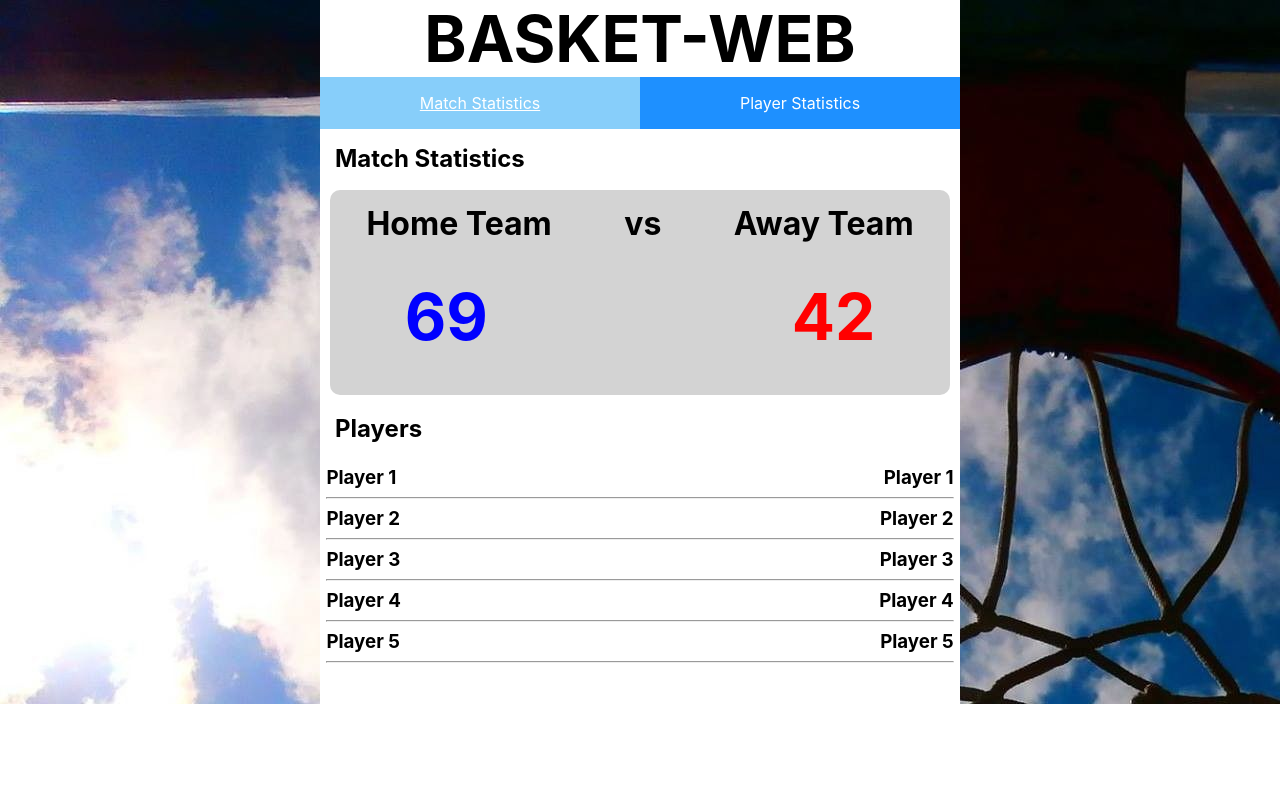
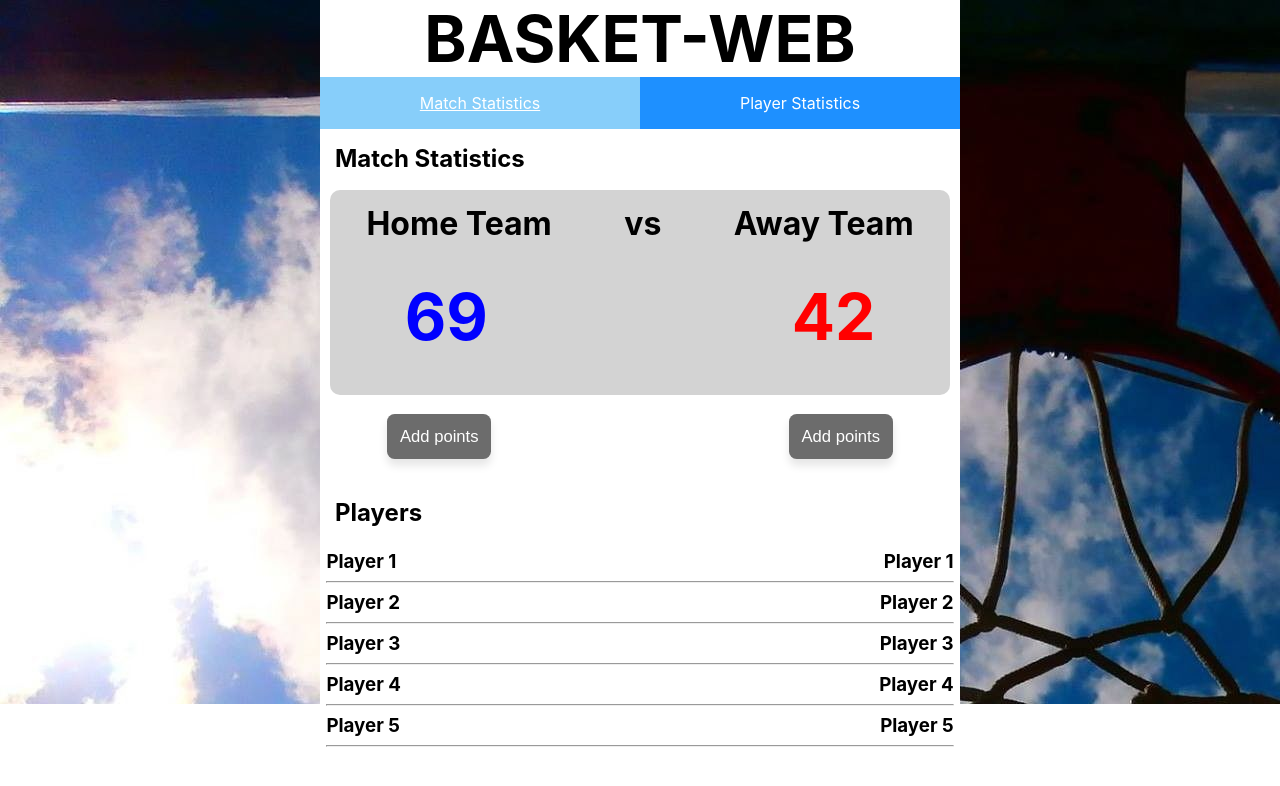
Before and after one commit to sencina/basket-web, a React (Create React App) app: page / in a window 1280 px wide. Shown: the top 786 px of the page. Built offline with nearby package versions, Linux system fonts and the light colour scheme.

Commit message:
Boton AddPoints sin funcionar

```diff
--- /dev/null
+++ b/src/common/components/addPoints/AddPoints.css
@@ -0,0 +1,26 @@
+.add-points-container {
+    width: 95%;
+    height: 3.5vw;
+    border-radius: 10px;
+    margin: 1vw auto;
+    padding: 1%;
+    display: flex;
+    justify-content: space-between;
+}
+.add-points-button {
+    background-color: #6c6c6c;
+    border: none;
+    color: white;
+    padding: 1vw; /* Espacio dentro del botón */
+    display: inline-block;
+    margin-left: 4vw;
+    margin-right: 4vw;
+    font-size: 1.3vw;
+    cursor: pointer; /* Cambiar el cursor al pasar el ratón */
+    border-radius: 0.6vw;
+    box-shadow: 0px 0.5vw 0.7vw rgba(0, 0, 0, 0.1);
+    transition: transform 0.04s;
+}
+.add-points-button:hover {
+    transform: translateY(-0.1vw); /* Efecto al pasar el ratón */
+}
--- /dev/null
+++ b/src/common/components/addPoints/AddPoints.jsx
@@ -0,0 +1,16 @@
+import './AddPoints.css'
+import React from "react";
+
+const AddPoints = () => {
+
+    return(
+
+        <div className={'add-points-container'}>
+            <button className={'add-points-button'}>Add points</button>
+            <button className={'add-points-button'}>Add points</button>
+        </div>
+    )
+
+}
+
+export default AddPoints
--- a/src/pages/homePage/HomePage.jsx
+++ b/src/pages/homePage/HomePage.jsx
@@ -3,6 +3,7 @@ import './HomePage.css'
 import Navbar from "../../common/components/navbar/Navbar";
 import MatchScore from "../../common/components/matchScore/MatchScore";
 import PlayerList from "../../common/components/playerList/PlayerList";
+import AddPoints from "../../common/components/addPoints/AddPoints";
 
 const HomePage = () => {
 
@@ -30,6 +31,7 @@ const HomePage = () => {
                     <h2>Match Statistics</h2>
                 </div>
                 <MatchScore home={currentMatch.home} away={currentMatch.away}/>
+                <AddPoints />
                 <div className={'home-page-name-container'}>
                     <h2>Players</h2>
                 </div>
```
Also changed, not shown: src/assets/image/background2.jpg (added), src/assets/image/background3.jpg (added).
